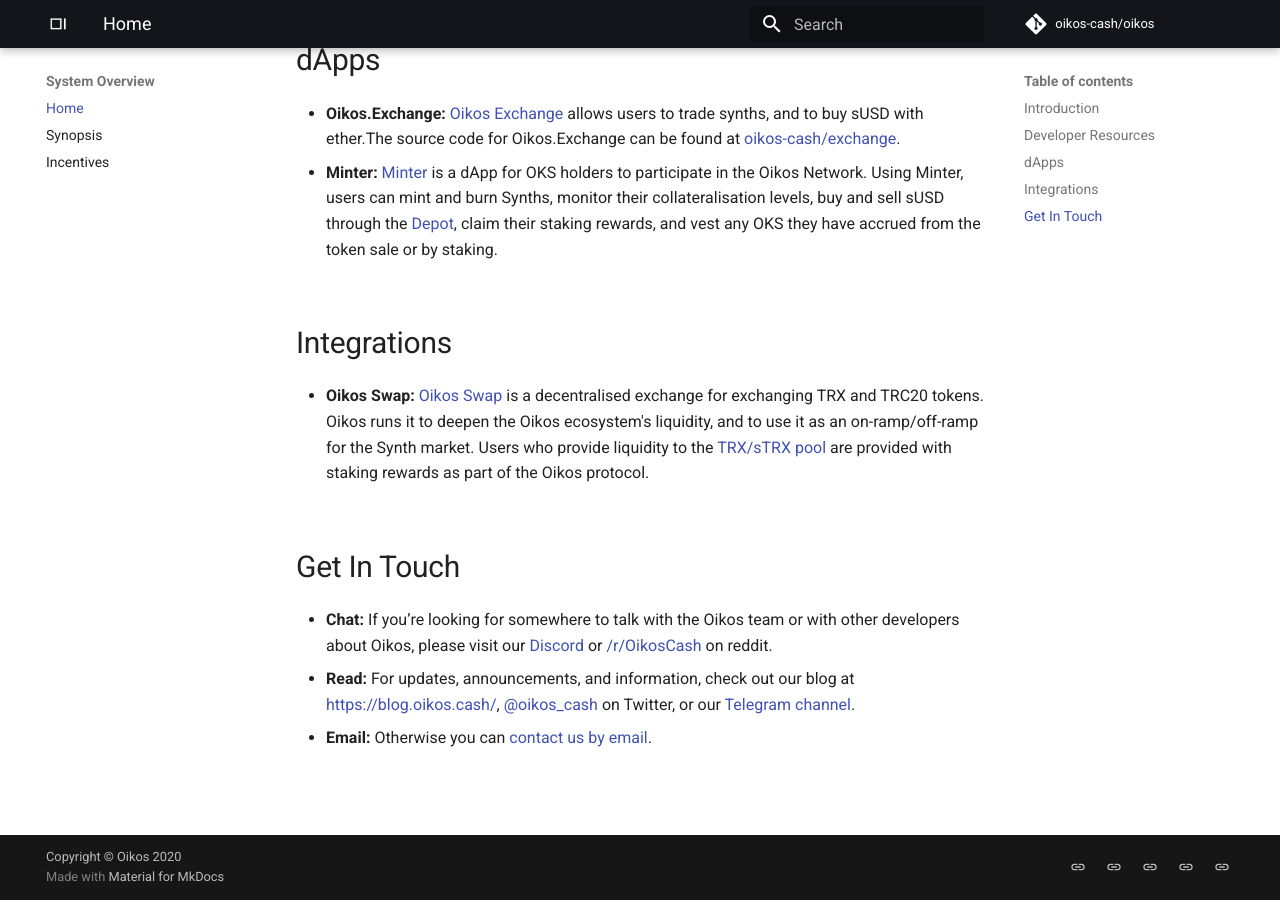
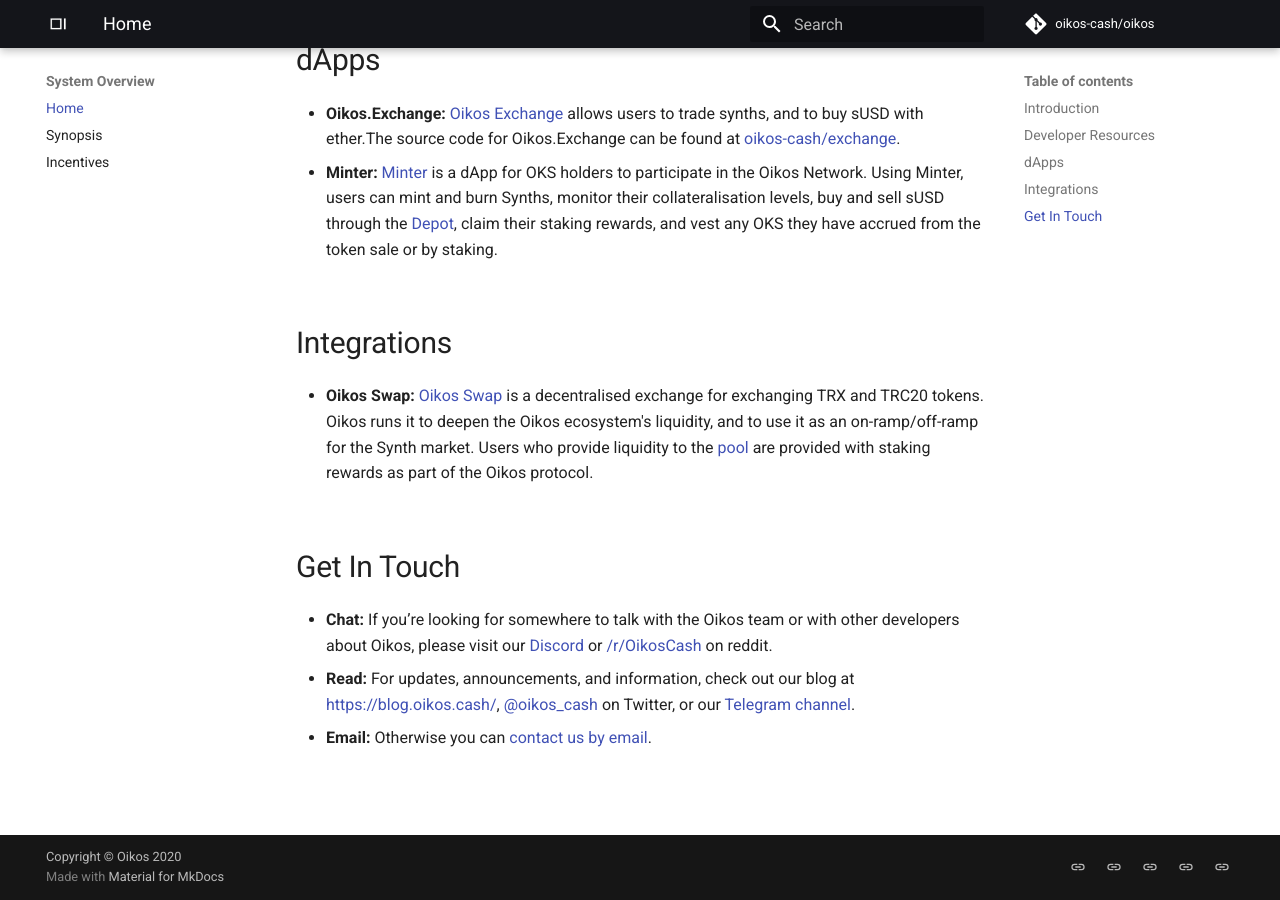
Before and after one commit to litedefi/docs, an MkDocs documentation site: the page built from content/index.md, in a window 1280 px wide and 900 px high, scrolled down 909 px. Built offline with MkDocs 1.6.1 and Material for MkDocs 9.7.7, drawn with Linux system fonts in a browser that asks for light colours; comment, search, counter and statistics services are not loaded.

Commit message:
Update index.md
fixed links

```diff
--- a/content/index.md
+++ b/content/index.md
@@ -20,11 +20,11 @@ Welcome to the Oikos system documentation. These pages contain a description of
 ## dApps
 
 - **Oikos.Exchange:** [Oikos Exchange](https://oikos.exchange) allows users to trade synths, and to buy sUSD with ether.The source code for Oikos.Exchange can be found at @oikos-cash/exchange.
-- **Minter:** [Minter](https:/minter.oikos.cash) is a dApp for OKS holders to participate in the Oikos Network. Using Minter, users can mint and burn Synths, monitor their collateralisation levels, buy and sell sUSD through the [Depot](contracts/Depot.md), claim their staking rewards, and vest any OKS they have accrued from the token sale or by staking.
+- **Minter:** [Minter](https://minter.oikos.cash) is a dApp for OKS holders to participate in the Oikos Network. Using Minter, users can mint and burn Synths, monitor their collateralisation levels, buy and sell sUSD through the [Depot](contracts/Depot.md), claim their staking rewards, and vest any OKS they have accrued from the token sale or by staking.
 
 ## Integrations
 
-- **Oikos Swap:** [Oikos Swap](https://swap.oikos.cash/) is a decentralised exchange for exchanging TRX and TRC20 tokens. Oikos runs it to deepen the Oikos ecosystem's liquidity, and to use it as an on-ramp/off-ramp for the Synth market. Users who provide liquidity to the [TRX/sTRX pool](https://uniswap.exchange/swap/0x42456D7084eacF4083f1140d3229471bbA2949A8) are provided with staking rewards as part of the Oikos protocol.
+- **Oikos Swap:** [Oikos Swap](https://swap.oikos.cash/) is a decentralised exchange for exchanging TRX and TRC20 tokens. Oikos runs it to deepen the Oikos ecosystem's liquidity, and to use it as an on-ramp/off-ramp for the Synth market. Users who provide liquidity to the [pool](https://swap.oikos.cash/add-liquidity) are provided with staking rewards as part of the Oikos protocol.
 
 ## Get In Touch
 
```
